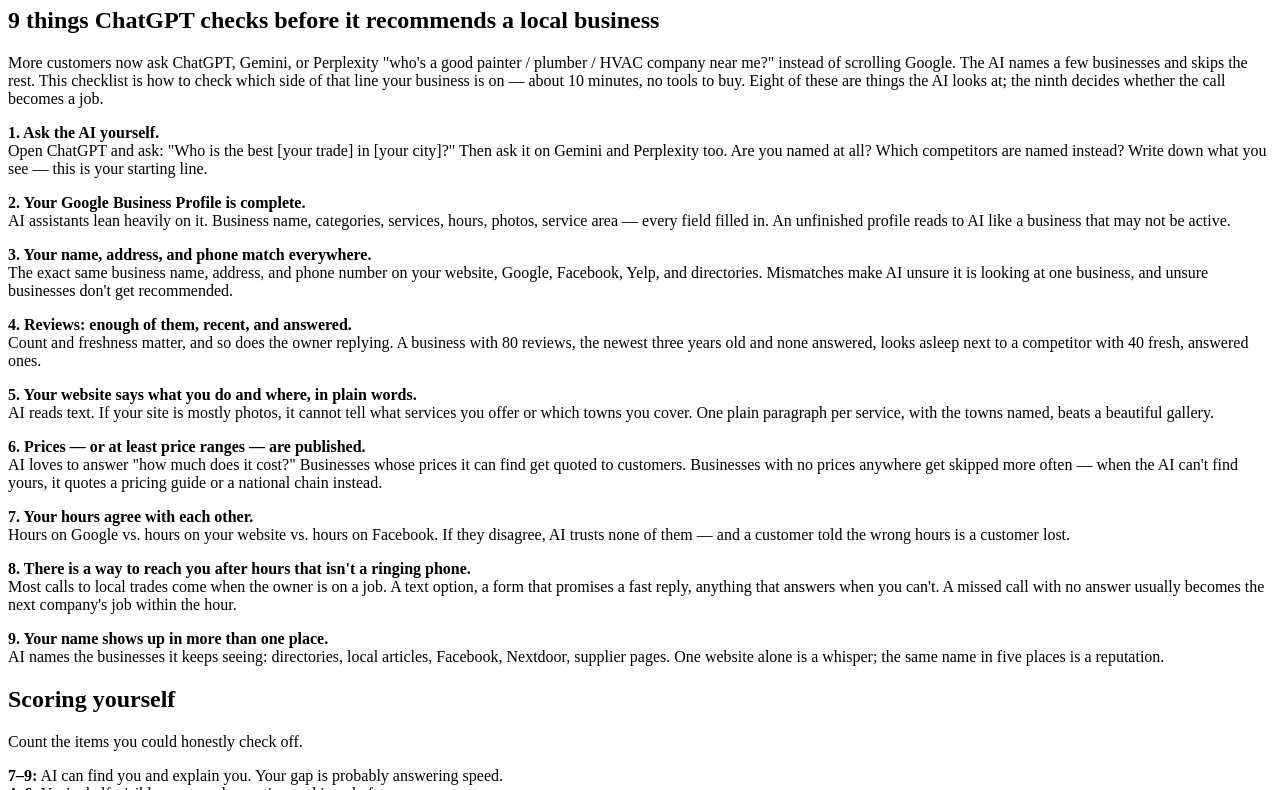
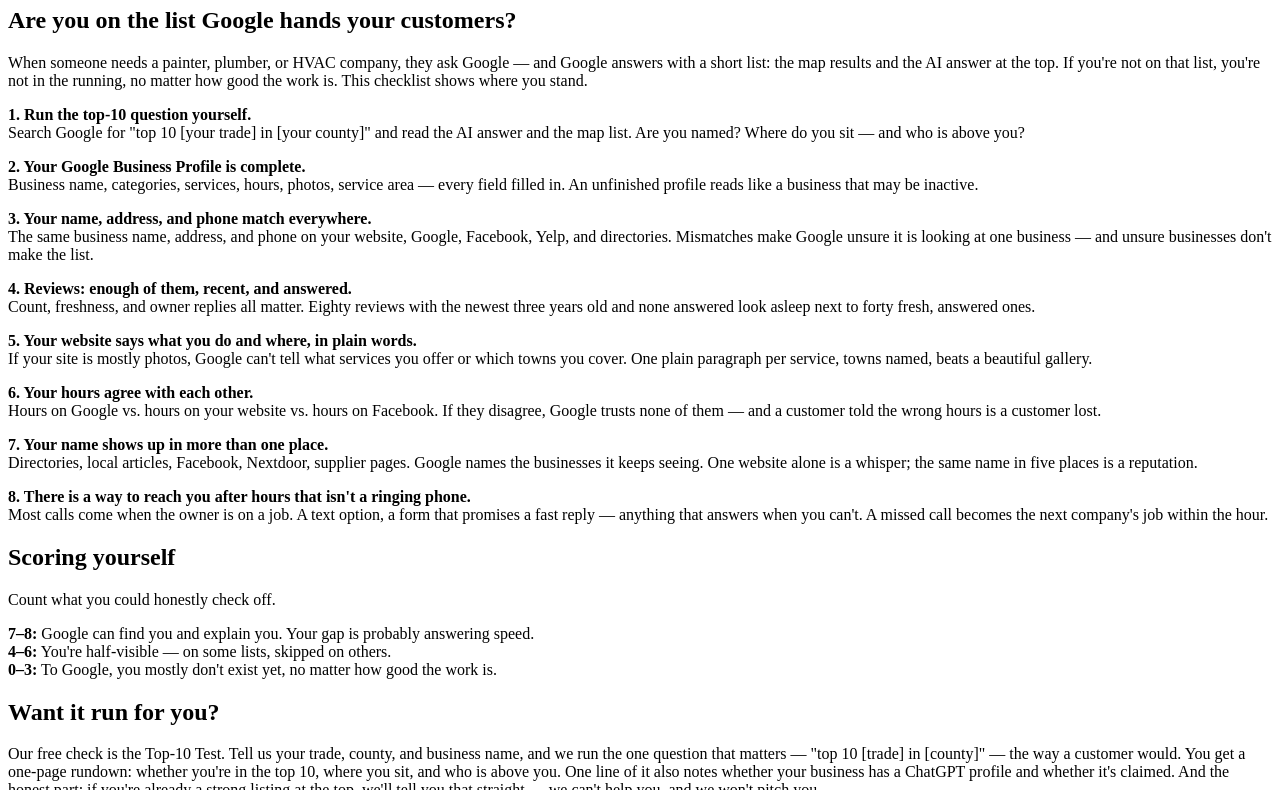
Before and after one commit to sanacalligurl247-bit/sanacalligurl247-bit.github.io, a plain HTML site: page checklist.html in a window 1280 px wide. Shown: the part 73-863 px from the top of the page. Drawn offline with Linux system fonts and the light colour scheme.

Commit message:
Update checklist.html

```diff
--- a/checklist.html
+++ b/checklist.html
@@ -3,45 +3,37 @@
 <head>
 <meta charset="utf-8">
 <meta name="viewport" content="width=device-width, initial-scale=1">
-<title>The AI Visibility Checklist — RingBack Co.</title>
+<title>The Top-10 Check — RingBack Co.</title>
 </head>
 <body>
-<h1>The AI Visibility Checklist</h1>
-<h2>9 things ChatGPT checks before it recommends a local business</h2>
-<p>More customers now ask ChatGPT, Gemini, or Perplexity "who's a good painter / plumber / HVAC company near me?" instead of scrolling Google. The AI names a few businesses and skips the rest. This checklist is how to check which side of that line your business is on — about 10 minutes, no tools to buy. Eight of these are things the AI looks at; the ninth decides whether the call becomes a job.</p>
-
-<p><strong>1. Ask the AI yourself.</strong><br>
-Open ChatGPT and ask: "Who is the best [your trade] in [your city]?" Then ask it on Gemini and Perplexity too. Are you named at all? Which competitors are named instead? Write down what you see — this is your starting line.</p>
-
+<h1>The Top-10 Check</h1>
+<h2>Are you on the list Google hands your customers?</h2>
+<p>When someone needs a painter, plumber, or HVAC company, they ask Google — and Google answers with a short list: the map results and the AI answer at the top. If you're not on that list, you're not in the running, no matter how good the work is. This checklist shows where you stand.</p>
+<p><strong>1. Run the top-10 question yourself.</strong><br>
+Search Google for "top 10 [your trade] in [your county]" and read the AI answer and the map list. Are you named? Where do you sit — and who is above you?</p>
 <p><strong>2. Your Google Business Profile is complete.</strong><br>
-AI assistants lean heavily on it. Business name, categories, services, hours, photos, service area — every field filled in. An unfinished profile reads to AI like a business that may not be active.</p>
-
+Business name, categories, services, hours, photos, service area — every field filled in. An unfinished profile reads like a business that may be inactive.</p>
 <p><strong>3. Your name, address, and phone match everywhere.</strong><br>
-The exact same business name, address, and phone number on your website, Google, Facebook, Yelp, and directories. Mismatches make AI unsure it is looking at one business, and unsure businesses don't get recommended.</p>
-
+The same business name, address, and phone on your website, Google, Facebook, Yelp, and directories. Mismatches make Google unsure it is looking at one business — and unsure businesses don't make the list.</p>
 <p><strong>4. Reviews: enough of them, recent, and answered.</strong><br>
-Count and freshness matter, and so does the owner replying. A business with 80 reviews, the newest three years old and none answered, looks asleep next to a competitor with 40 fresh, answered ones.</p>
-
+Count, freshness, and owner replies all matter. Eighty reviews with the newest three years old and none answered look asleep next to forty fresh, answered ones.</p>
 <p><strong>5. Your website says what you do and where, in plain words.</strong><br>
-AI reads text. If your site is mostly photos, it cannot tell what services you offer or which towns you cover. One plain paragraph per service, with the towns named, beats a beautiful gallery.</p>
-
-<p><strong>6. Prices — or at least price ranges — are published.</strong><br>
-AI loves to answer "how much does it cost?" Businesses whose prices it can find get quoted to customers. Businesses with no prices anywhere get skipped more often — when the AI can't find yours, it quotes a pricing guide or a national chain instead.</p>
-
-<p><strong>7. Your hours agree with each other.</strong><br>
-Hours on Google vs. hours on your website vs. hours on Facebook. If they disagree, AI trusts none of them — and a customer told the wrong hours is a customer lost.</p>
-
+If your site is mostly photos, Google can't tell what services you offer or which towns you cover. One plain paragraph per service, towns named, beats a beautiful gallery.</p>
+<p><strong>6. Your hours agree with each other.</strong><br>
+Hours on Google vs. hours on your website vs. hours on Facebook. If they disagree, Google trusts none of them — and a customer told the wrong hours is a customer lost.</p>
+<p><strong>7. Your name shows up in more than one place.</strong><br>
+Directories, local articles, Facebook, Nextdoor, supplier pages. Google names the businesses it keeps seeing. One website alone is a whisper; the same name in five places is a reputation.</p>
 <p><strong>8. There is a way to reach you after hours that isn't a ringing phone.</strong><br>
-Most calls to local trades come when the owner is on a job. A text option, a form that promises a fast reply, anything that answers when you can't. A missed call with no answer usually becomes the next company's job within the hour.</p>
-
-<p><strong>9. Your name shows up in more than one place.</strong><br>
-AI names the businesses it keeps seeing: directories, local articles, Facebook, Nextdoor, supplier pages. One website alone is a whisper; the same name in five places is a reputation.</p>
-
+Most calls come when the owner is on a job. A text option, a form that promises a fast reply — anything that answers when you can't. A missed call becomes the next company's job within the hour.</p>
 <h2>Scoring yourself</h2>
-<p>Count the items you could honestly check off.</p>
-<p><strong>7–9:</strong> AI can find you and explain you. Your gap is probably answering speed.<br>
-<strong>4–6:</strong> You're half-visible — named sometimes, skipped often.<br>
-<strong>0–3:</strong> To AI, you mostly don't exist yet, no matter how good the work is.</p><h2>Want it run for you?</h2>
-<p>RingBack Co. runs this as a full audit — 30 real customer questions across ChatGPT, Gemini, and Perplexity, scored against your competitors — free during our pilot window, with a one-page rundown of what we find, emailed to you. Want a quick answer instead of a ringing phone? Text <strong>TEXTBACK</strong> to <strong>(805) 765-3761</strong> and Eve, our AI assistant, will answer you right away — she's the same quick-answer system we set up for clients. Or email <strong>getringbackco@gmail.com</strong>.</p><p><em>RingBack Co. · San Luis Obispo, CA</em></p>
+<p>Count what you could honestly check off.</p>
+<p><strong>7–8:</strong> Google can find you and explain you. Your gap is probably answering speed.<br>
+<strong>4–6:</strong> You're half-visible — on some lists, skipped on others.<br>
+<strong>0–3:</strong> To Google, you mostly don't exist yet, no matter how good the work is.</p>
+<h2>Want it run for you?</h2>
+<p>Our free check is the Top-10 Test. Tell us your trade, county, and business name, and we run the one question that matters — "top 10 [trade] in [county]" — the way a customer would. You get a one-page rundown: whether you're in the top 10, where you sit, and who is above you. One line of it also notes whether your business has a ChatGPT profile and whether it's claimed. And the honest part: if you're already a strong listing at the top, we'll tell you that straight — we can't help you, and we won't pitch you.</p>
+<p>Want the full picture? The Found &amp; Bookable audit is our paid deep run — 30 real customer questions across Google and the AI answer engines, scored against your competitors, with the fixes mapped. It isn't part of the free check.</p>
+<p>Want a quick answer instead of a ringing phone? Text <strong>TEXTBACK</strong> to <strong>(805) 765-3761</strong> and Eve, our AI assistant, will answer you right away — she's the same system we set up for clients. Or email <strong>getringbackco@gmail.com</strong>.</p>
+<p><em>RingBack Co. · San Luis Obispo, CA</em></p>
 </body>
 </html>
```
